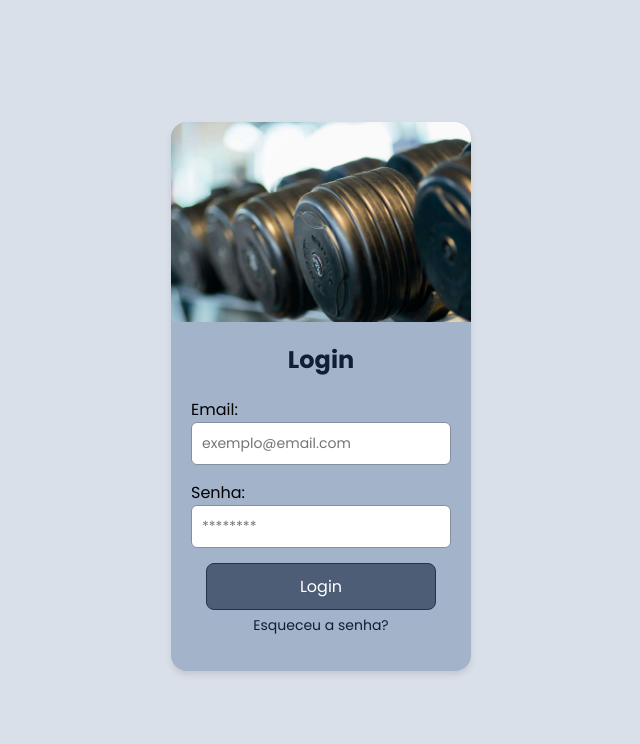
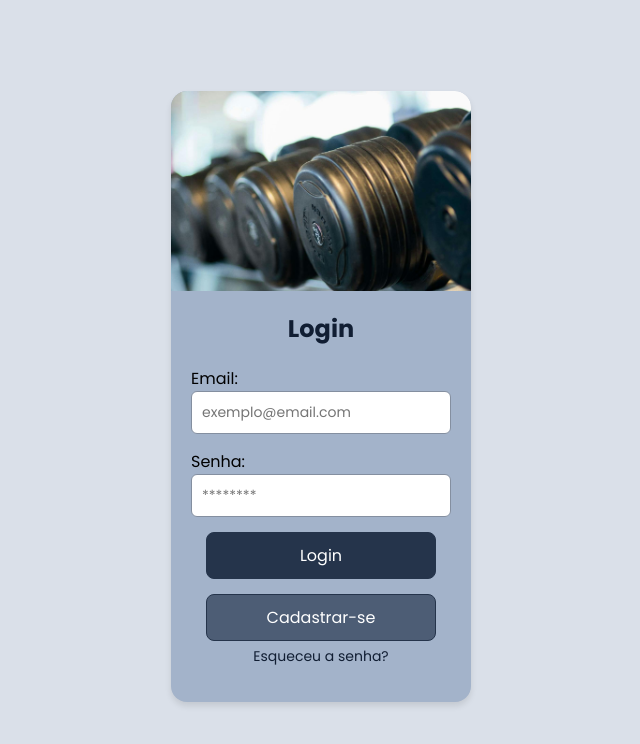
Before and after one commit to augusto1jr/clt, a Next.js app in the folder login/frontend/: page / in a window 1280 px wide. Shown: the top 744 px of the page, without its empty margins (319-959 px from the left). Built offline with nearby package versions, Linux system fonts and the light colour scheme.

Commit message:
add cadastro button

```diff
--- a/login/frontend/app/globals.css
+++ b/login/frontend/app/globals.css
@@ -61,6 +61,7 @@ html, body {
     color: var(--cor4);
 }
 
+/* Formulário */
 #login #person {
     transform: translateY(4px);
 }
@@ -111,13 +112,22 @@ button, input[type="submit"] {
     cursor: pointer;
 }
 
-#btn_login {
+#btn_login,
+#btn_cadastro {
     display: flex;
     justify-content: center;
     margin-top: 10px;
 }
 
-#login #btn_login input {
+#btn_login input {
+    background-color: var(--cor3);
+    color: white;
+    padding: 10px;
+    width: 80%;
+    border-radius: 8px;
+}
+
+#btn_cadastro input {
     background-color: var(--cor2);
     color: white;
     padding: 10px;
@@ -125,8 +135,14 @@ button, input[type="submit"] {
     border-radius: 8px;
 }
 
+
 #login #btn_login input:hover {
-    background-color: var(--cor1);
+    border: 2px solid var(--cor4);
+    cursor: pointer;
+}
+
+#login #btn_cadastro input:hover {
+    border: 2px solid var(--cor3);
     cursor: pointer;
 }
 
--- a/login/frontend/app/page.js
+++ b/login/frontend/app/page.js
@@ -49,9 +49,14 @@ export default function LoginPage() {
               <input type="submit" value="Login" />
             </div>
 
+            {/* Botão de Cadastro */}
+            <div id="btn_cadastro">
+              <input type="submit" value="Cadastrar-se" />
+            </div>
+
             {/* Link para Recuperar Senha */}
             <div id="btn_forgot">
-              <a href="recuperar-senha.html">Esqueceu a senha?</a>
+              <a href="">Esqueceu a senha?</a>
             </div>
           </form>
         </div>
```
